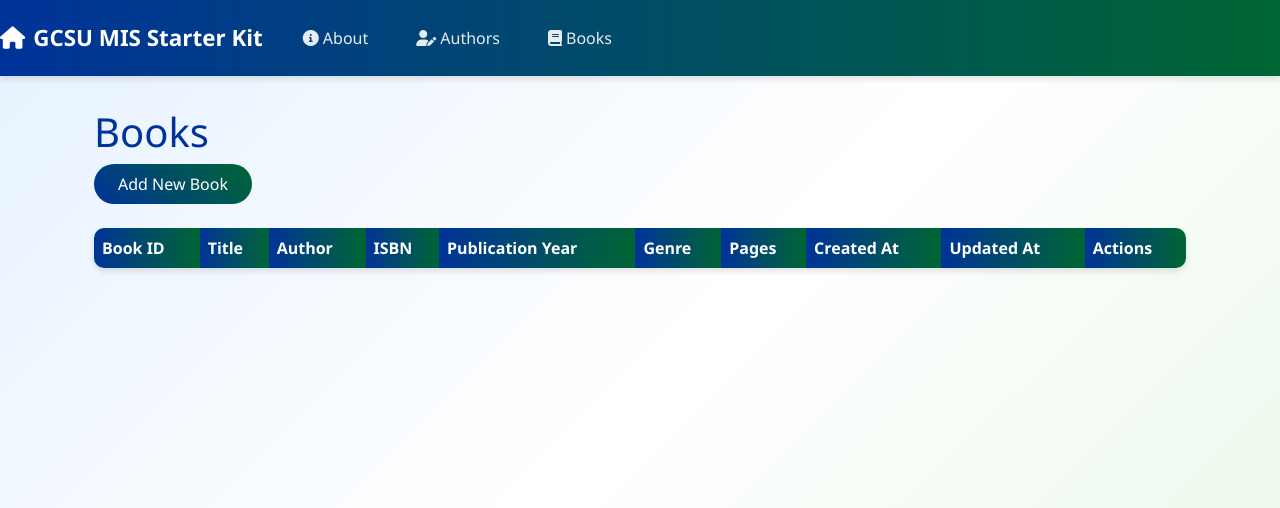
After one commit to drewstopp11/Test1, a Flask app: page /books/ in a window 1280 px wide. The commit adds this page. Shown: the top 508 px of the page. Run offline with Flask 3, Linux system fonts and the light colour scheme; data that the repository does not hold is empty.

Commit message:
Add books and authors database with full CRUD functionality
- Created authors and books tables with foreign key relationship
- Implemented cascade delete and update for data integrity
- Added authors blueprint with CRUD operations
- Added books blueprint with CRUD operations and author selection
- Created HTML templates for authors and books management
- Updated navigation to include Authors and Books pages
- Removed example blueprint and template
- Added setup_database.py script for database initialization
- Updated schema and seed data with 8 authors and 12 books

🤖 Generated with [Claude Code](https://claude.com/claude-code)

Co-Authored-By: Claude <noreply@anthropic.com>

```diff
--- a/app/__init__.py
+++ b/app/__init__.py
@@ -6,9 +6,11 @@ app = create_app()
 app.secret_key = 'your-secret'  # Replace with an environment
 
 # Register Blueprints
-from app.blueprints.examples import examples
+from app.blueprints.authors import authors
+from app.blueprints.books import books
 
-app.register_blueprint(examples, url_prefix='/example')
+app.register_blueprint(authors, url_prefix='/authors')
+app.register_blueprint(books, url_prefix='/books')
 
 from . import routes
 
--- a/app/templates/base.html
+++ b/app/templates/base.html
@@ -128,8 +128,13 @@
                     </a>
                 </li>
                 <li class="nav-item">
-                    <a class="nav-link" href="{{ url_for('examples.show_examples') }}">
-                        <i class="fas fa-database me-1"></i>Examples
+                    <a class="nav-link" href="{{ url_for('authors.show_authors') }}">
+                        <i class="fas fa-user-pen me-1"></i>Authors
+                    </a>
+                </li>
+                <li class="nav-item">
+                    <a class="nav-link" href="{{ url_for('books.show_books') }}">
+                        <i class="fas fa-book me-1"></i>Books
                     </a>
                 </li>
             </ul>
--- /dev/null
+++ b/app/templates/books.html
@@ -0,0 +1,171 @@
+{% extends "base.html" %}
+
+{% block content %}
+<div class="container mt-4">
+    <h1>Books</h1>
+    <button type="button" class="btn btn-primary" data-bs-toggle="modal" data-bs-target="#addBookModal">
+        Add New Book
+    </button>
+
+    <!-- Table displaying all books -->
+    <table class="table table-striped mt-4">
+        <thead>
+            <tr>
+                <th>Book ID</th>
+                <th>Title</th>
+                <th>Author</th>
+                <th>ISBN</th>
+                <th>Publication Year</th>
+                <th>Genre</th>
+                <th>Pages</th>
+                <th>Created At</th>
+                <th>Updated At</th>
+                <th>Actions</th>
+            </tr>
+        </thead>
+        <tbody>
+            {% for book in all_books %}
+            <tr>
+                <td>{{ book.book_id }}</td>
+                <td>{{ book.title }}</td>
+                <td>{{ book.first_name }} {{ book.last_name }}</td>
+                <td>{{ book.isbn }}</td>
+                <td>{{ book.publication_year }}</td>
+                <td>{{ book.genre }}</td>
+                <td>{{ book.pages }}</td>
+                <td>{{ book.created_at }}</td>
+                <td>{{ book.updated_at }}</td>
+                <td>
+                    <button type="button" class="btn btn-warning" data-bs-toggle="modal" data-bs-target="#editBookModal{{ book.book_id }}">
+                        Edit
+                    </button>
+                    <button type="button" class="btn btn-danger" data-bs-toggle="modal" data-bs-target="#deleteBookModal{{ book.book_id }}">
+                        Delete
+                    </button>
+                </td>
+            </tr>
+
+            <!-- Edit Book Modal -->
+            <div class="modal fade" id="editBookModal{{ book.book_id }}" tabindex="-1" aria-labelledby="editBookModalLabel{{ book.book_id }}" aria-hidden="true">
+                <div class="modal-dialog">
+                    <div class="modal-content">
+                        <div class="modal-header">
+                            <h5 class="modal-title" id="editBookModalLabel{{ book.book_id }}">Edit Book</h5>
+                            <button type="button" class="btn-close" data-bs-dismiss="modal" aria-label="Close"></button>
+                        </div>
+                        <form method="post" action="{{ url_for('books.update_book', book_id=book.book_id) }}">
+                            <div class="modal-body">
+                                <div class="mb-3">
+                                    <label for="title" class="form-label">Title</label>
+                                    <input type="text" class="form-control" name="title" value="{{ book.title }}" required>
+                                </div>
+                                <div class="mb-3">
+                                    <label for="author_id" class="form-label">Author</label>
+                                    <select class="form-control" name="author_id" required>
+                                        {% for author in all_authors %}
+                                        <option value="{{ author.author_id }}" {% if author.author_id == book.author_id %}selected{% endif %}>
+                                            {{ author.first_name }} {{ author.last_name }}
+                                        </option>
+                                        {% endfor %}
+                                    </select>
+                                </div>
+                                <div class="mb-3">
+                                    <label for="isbn" class="form-label">ISBN</label>
+                                    <input type="text" class="form-control" name="isbn" value="{{ book.isbn }}" maxlength="13">
+                                </div>
+                                <div class="mb-3">
+                                    <label for="publication_year" class="form-label">Publication Year</label>
+                                    <input type="number" class="form-control" name="publication_year" value="{{ book.publication_year }}">
+                                </div>
+                                <div class="mb-3">
+                                    <label for="genre" class="form-label">Genre</label>
+                                    <input type="text" class="form-control" name="genre" value="{{ book.genre }}">
+                                </div>
+                                <div class="mb-3">
+                                    <label for="pages" class="form-label">Pages</label>
+                                    <input type="number" class="form-control" name="pages" value="{{ book.pages }}">
+                                </div>
+                            </div>
+                            <div class="modal-footer">
+                                <button type="button" class="btn btn-secondary" data-bs-dismiss="modal">Cancel</button>
+                                <button type="submit" class="btn btn-warning">Save Changes</button>
+                            </div>
+                        </form>
+                    </div>
+                </div>
+            </div>
+
+            <!-- Delete Book Modal -->
+            <div class="modal fade" id="deleteBookModal{{ book.book_id }}" tabindex="-1" aria-labelledby="deleteBookModalLabel{{ book.book_id }}" aria-hidden="true">
+                <div class="modal-dialog">
+                    <div class="modal-content">
+                        <div class="modal-header">
+                            <h5 class="modal-title" id="deleteBookModalLabel{{ book.book_id }}">Delete Book</h5>
+                            <button type="button" class="btn-close" data-bs-dismiss="modal" aria-label="Close"></button>
+                        </div>
+                        <div class="modal-body">
+                            Are you sure you want to delete "{{ book.title }}"?
+                        </div>
+                        <div class="modal-footer">
+                            <form method="post" action="{{ url_for('books.delete_book', book_id=book.book_id) }}">
+                                <button type="button" class="btn btn-secondary" data-bs-dismiss="modal">Cancel</button>
+                                <button type="submit" class="btn btn-danger">Delete</button>
+                            </form>
+                        </div>
+                    </div>
+                </div>
+            </div>
+            {% endfor %}
+        </tbody>
+    </table>
+</div>
+
+<!-- Add Book Modal -->
+<div class="modal fade" id="addBookModal" tabindex="-1" aria-labelledby="addBookModalLabel" aria-hidden="true">
+    <div class="modal-dialog">
+        <div class="modal-content">
+            <div class="modal-header">
+                <h5 class="modal-title" id="addBookModalLabel">Add New Book</h5>
+                <button type="button" class="btn-close" data-bs-dismiss="modal" aria-label="Close"></button>
+            </div>
+            <form method="post" action="{{ url_for('books.show_books') }}">
+                <div class="modal-body">
+                    <div class="mb-3">
+                        <label for="title" class="form-label">Title</label>
+                        <input type="text" class="form-control" name="title" required>
+                    </div>
+                    <div class="mb-3">
+                        <label for="author_id" class="form-label">Author</label>
+                        <select class="form-control" name="author_id" required>
+                            <option value="">Select an author...</option>
+                            {% for author in all_authors %}
+                            <option value="{{ author.author_id }}">{{ author.first_name }} {{ author.last_name }}</option>
+                            {% endfor %}
+                        </select>
+                    </div>
+                    <div class="mb-3">
+                        <label for="isbn" class="form-label">ISBN</label>
+                        <input type="text" class="form-control" name="isbn" maxlength="13">
+                    </div>
+                    <div class="mb-3">
+                        <label for="publication_year" class="form-label">Publication Year</label>
+                        <input type="number" class="form-control" name="publication_year">
+                    </div>
+                    <div class="mb-3">
+                        <label for="genre" class="form-label">Genre</label>
+                        <input type="text" class="form-control" name="genre">
+                    </div>
+                    <div class="mb-3">
+                        <label for="pages" class="form-label">Pages</label>
+                        <input type="number" class="form-control" name="pages">
+                    </div>
+                </div>
+                <div class="modal-footer">
+                    <button type="button" class="btn btn-secondary" data-bs-dismiss="modal">Cancel</button>
+                    <button type="submit" class="btn btn-primary">Add Book</button>
+                </div>
+            </form>
+        </div>
+    </div>
+</div>
+{% endblock %}
--- a/requirements.txt
+++ b/requirements.txt
@@ -1,12 +1,12 @@
 blinker==1.9.0
-click==8.2.1
+click==8.1.8
 colorama==0.4.6
 Flask==3.1.0
 gunicorn==23.0.0
 itsdangerous==2.2.0
 Jinja2==3.1.6
 MarkupSafe==3.0.2
-numpy==2.3.3
+numpy==2.0.2
 packaging==25.0
 pandas==2.2.3
 PyMySQL==1.1.1
```
Also changed, not shown: app/blueprints/authors.py (added, +59 -0 lines), app/blueprints/books.py (added, +75 -0 lines), app/blueprints/examples.py (deleted, +0 -57 lines), app/templates/authors.html (renamed from app/templates/examples.html, +45 -35 lines), database/schema.sql (+28 -9 lines), database/seed_data.sql (+25 -11 lines), setup_database.py (added, +86 -0 lines), 1 other file.
